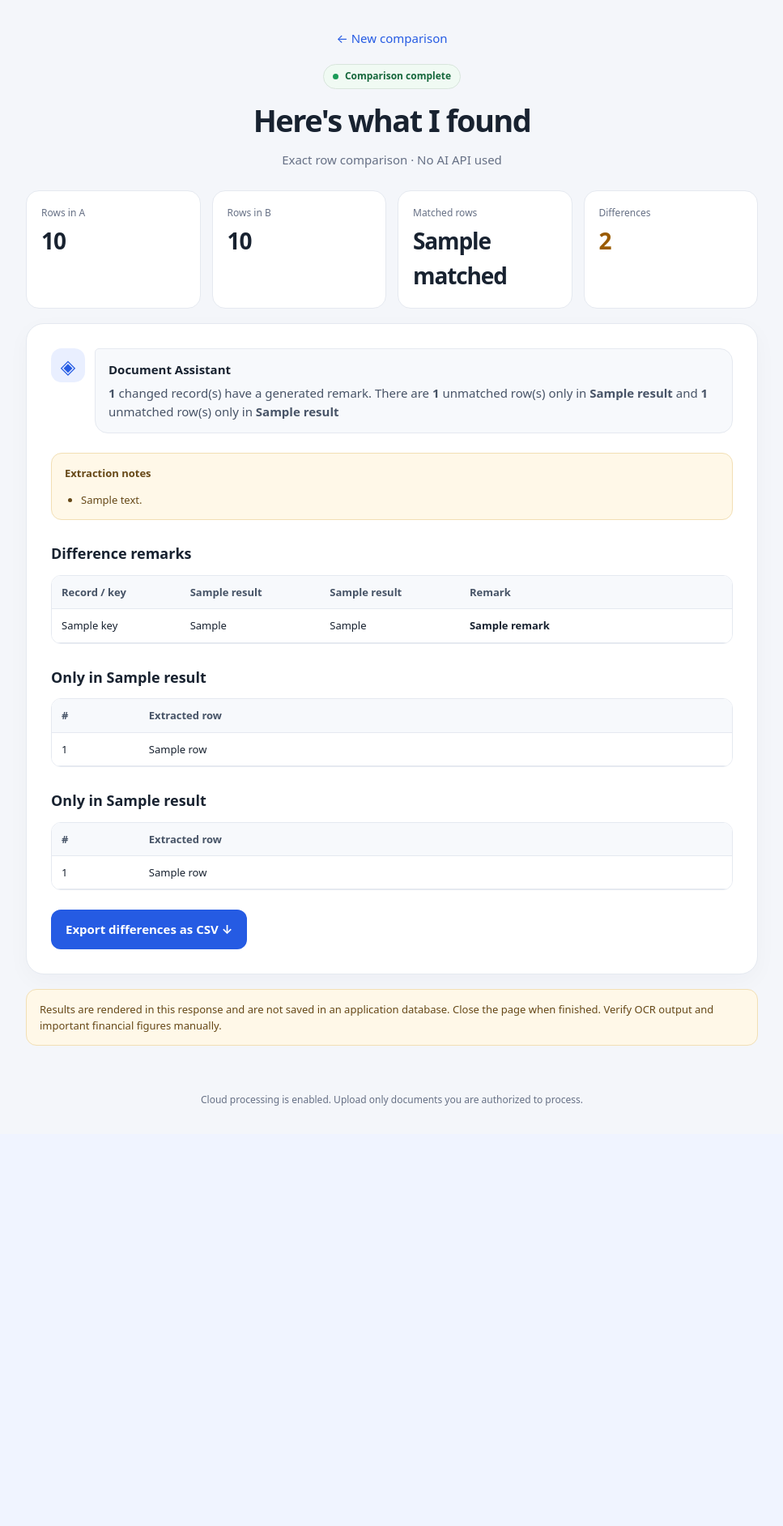
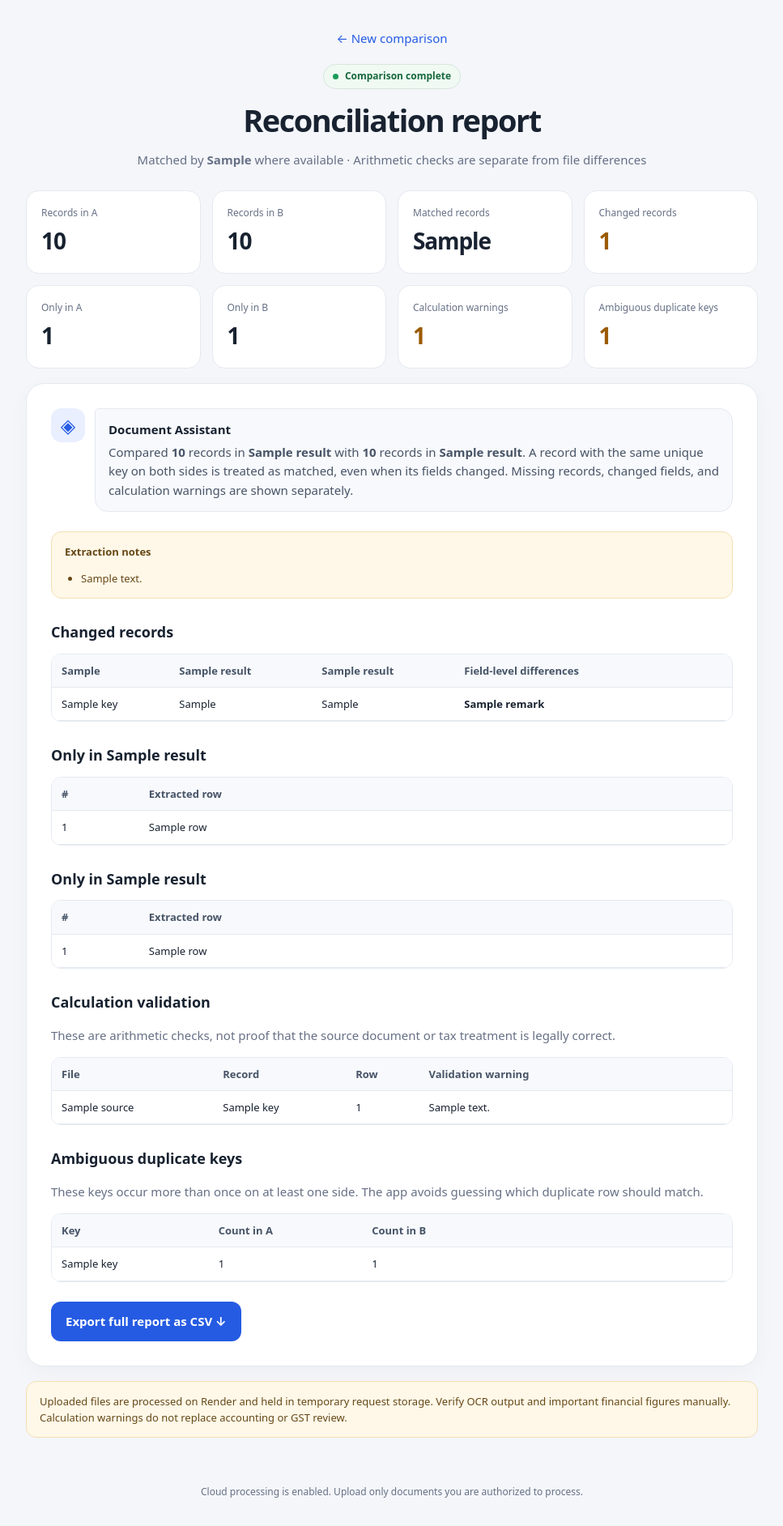
Before and after one commit to afteratim/fuzz_tsg, a Flask app: template templates/results.html in a window 1280 px wide. Shown: the part 72-1956 px from the top of the page at 81% size, without its empty margins (156-1123 px from the left). Before the commit the page ends 1437 px from the top, so only its background shows below. Run offline with Flask 3, Linux system fonts and the light colour scheme; the template is opened without the code that fills it: most values are stand-ins (such as "Sample title", 1, 10 or a date in 2020); some libraries are stand-ins or nearby versions.

Commit message:
Update results.html

```diff
--- a/templates/results.html
+++ b/templates/results.html
@@ -4,49 +4,63 @@
 <div class="results-heading">
   <a class="back-link" href="{{ url_for('index') }}">← New comparison</a>
   <div class="pill"><span class="dot"></span> Comparison complete</div>
-  <h1>Here's what I found</h1>
-  <p class="muted">Exact row comparison · No AI API used</p>
+  <h1>Reconciliation report</h1>
+  <p class="muted">Matched by <strong>{{ result.key_column }}</strong> where available · Arithmetic checks are separate from file differences</p>
 </div>
 <section class="summary-grid">
-  <article class="metric"><span>Rows in A</span><strong>{{ result.rows_a }}</strong></article>
-  <article class="metric"><span>Rows in B</span><strong>{{ result.rows_b }}</strong></article>
-  <article class="metric"><span>Matched rows</span><strong>{{ result.matched }}</strong></article>
-  <article class="metric warn"><span>Differences</span><strong>{{ result.only_a|length + result.only_b|length }}{% if result.truncated %}+{% endif %}</strong></article>
+  <article class="metric"><span>Records in A</span><strong>{{ result.rows_a }}</strong></article>
+  <article class="metric"><span>Records in B</span><strong>{{ result.rows_b }}</strong></article>
+  <article class="metric"><span>Matched records</span><strong>{{ result.matched_records }}</strong></article>
+  <article class="metric warn"><span>Changed records</span><strong>{{ result.remarks|length }}{% if result.truncated %}+{% endif %}</strong></article>
+  <article class="metric"><span>Only in A</span><strong>{{ result.only_a|length }}{% if result.truncated %}+{% endif %}</strong></article>
+  <article class="metric"><span>Only in B</span><strong>{{ result.only_b|length }}{% if result.truncated %}+{% endif %}</strong></article>
+  <article class="metric {% if result.validation_issues %}warn{% endif %}"><span>Calculation warnings</span><strong>{{ result.validation_issues|length }}{% if result.validation_truncated %}+{% endif %}</strong></article>
+  <article class="metric {% if result.duplicate_keys %}warn{% endif %}"><span>Ambiguous duplicate keys</span><strong>{{ result.duplicate_keys|length }}</strong></article>
 </section>
 <section class="chat-card">
   <div class="assistant-row">
     <div class="avatar">◈</div>
     <div class="bubble">
       <strong>Document Assistant</strong>
-      <p><b>{{ result.remarks|length }}</b> changed record(s) have a generated remark. There are <b>{{ result.unmatched_a|length }}</b> unmatched row(s) only in <b>{{ result.name_a }}</b> and <b>{{ result.unmatched_b|length }}</b> unmatched row(s) only in <b>{{ result.name_b }}</b>{% if result.truncated %}. The display is limited to 500 rows per side.{% endif %}</p>
+      <p>Compared <b>{{ result.rows_a }}</b> records in <b>{{ result.name_a }}</b> with <b>{{ result.rows_b }}</b> records in <b>{{ result.name_b }}</b>. A record with the same unique key on both sides is treated as matched, even when its fields changed. Missing records, changed fields, and calculation warnings are shown separately.</p>
     </div>
   </div>
-  {% if result.notes %}
-  <div class="notice"><strong>Extraction notes</strong><ul>{% for note in result.notes %}<li>{{ note }}</li>{% endfor %}</ul></div>
-  {% endif %}
-  <h2>Difference remarks</h2>
+  {% if result.notes %}<div class="notice"><strong>Extraction notes</strong><ul>{% for note in result.notes %}<li>{{ note }}</li>{% endfor %}</ul></div>{% endif %}
+
+  <h2>Changed records</h2>
   {% if result.remarks %}
-  <div class="table-wrap"><table><thead><tr><th>Record / key</th><th>{{ result.name_a }}</th><th>{{ result.name_b }}</th><th>Remark</th></tr></thead><tbody>
+  <div class="table-wrap"><table><thead><tr><th>{{ result.key_column }}</th><th>{{ result.name_a }}</th><th>{{ result.name_b }}</th><th>Field-level differences</th></tr></thead><tbody>
   {% for item in result.remarks %}<tr><td>{{ item.key }}</td><td>{{ item.row_a|join(" | ") }}</td><td>{{ item.row_b|join(" | ") }}</td><td><strong>{{ item.remark }}</strong></td></tr>{% endfor %}
   </tbody></table></div>
-  {% else %}<p class="empty">No changed records with a matching first-column key were found.</p>{% endif %}
+  {% else %}<p class="empty">No changed fields were found among uniquely matched records.</p>{% endif %}
+
   <h2>Only in {{ result.name_a }}</h2>
-  {% if result.unmatched_a %}
-  <div class="table-wrap"><table><thead><tr><th>#</th><th>Extracted row</th></tr></thead><tbody>
-  {% for row in result.unmatched_a %}<tr><td>{{ loop.index }}</td><td>{{ row|join(" | ") }}</td></tr>{% endfor %}
-  </tbody></table></div>
-  {% else %}<p class="empty">No unique rows found in this direction.</p>{% endif %}
+  {% if result.only_a %}<div class="table-wrap"><table><thead><tr><th>#</th><th>Extracted row</th></tr></thead><tbody>
+  {% for row in result.only_a %}<tr><td>{{ loop.index }}</td><td>{{ row|join(" | ") }}</td></tr>{% endfor %}
+  </tbody></table></div>{% else %}<p class="empty">No records were found only in this file.</p>{% endif %}
+
   <h2>Only in {{ result.name_b }}</h2>
-  {% if result.unmatched_b %}
-  <div class="table-wrap"><table><thead><tr><th>#</th><th>Extracted row</th></tr></thead><tbody>
-  {% for row in result.unmatched_b %}<tr><td>{{ loop.index }}</td><td>{{ row|join(" | ") }}</td></tr>{% endfor %}
-  </tbody></table></div>
-  {% else %}<p class="empty">No unique rows found in this direction.</p>{% endif %}
+  {% if result.only_b %}<div class="table-wrap"><table><thead><tr><th>#</th><th>Extracted row</th></tr></thead><tbody>
+  {% for row in result.only_b %}<tr><td>{{ loop.index }}</td><td>{{ row|join(" | ") }}</td></tr>{% endfor %}
+  </tbody></table></div>{% else %}<p class="empty">No records were found only in this file.</p>{% endif %}
+
+  <h2>Calculation validation</h2>
+  <p class="muted">These are arithmetic checks, not proof that the source document or tax treatment is legally correct.</p>
+  {% if result.validation_issues %}<div class="table-wrap"><table><thead><tr><th>File</th><th>Record</th><th>Row</th><th>Validation warning</th></tr></thead><tbody>
+  {% for issue in result.validation_issues %}<tr><td>{{ issue.source }}</td><td>{{ issue.key }}</td><td>{{ issue.row_number }}</td><td>{{ issue.message }}</td></tr>{% endfor %}
+  </tbody></table></div>{% if result.validation_truncated %}<p class="tiny">Only the first 500 validation warnings are shown.</p>{% endif %}
+  {% else %}<p class="empty">No arithmetic inconsistencies were detected in the supported amount columns.</p>{% endif %}
+
+  <h2>Ambiguous duplicate keys</h2>
+  {% if result.duplicate_keys %}<p class="muted">These keys occur more than once on at least one side. The app avoids guessing which duplicate row should match.</p><div class="table-wrap"><table><thead><tr><th>Key</th><th>Count in A</th><th>Count in B</th></tr></thead><tbody>
+  {% for item in result.duplicate_keys %}<tr><td>{{ item.key }}</td><td>{{ item.count_a }}</td><td>{{ item.count_b }}</td></tr>{% endfor %}
+  </tbody></table></div>{% else %}<p class="empty">No ambiguous duplicate keys were detected.</p>{% endif %}
+
   <form method="post" action="{{ url_for('export_csv') }}" class="export-form">
     <input type="hidden" name="csrf_token" value="{{ csrf_token() }}">
     <input type="hidden" name="report_json" value="{{ result|tojson|forceescape }}">
-    <button class="primary" type="submit">Export differences as CSV ↓</button>
+    <button class="primary" type="submit">Export full report as CSV ↓</button>
   </form>
 </section>
-<p class="notice">Results are rendered in this response and are not saved in an application database. Close the page when finished. Verify OCR output and important financial figures manually.</p>
+<p class="notice">Uploaded files are processed on Render and held in temporary request storage. Verify OCR output and important financial figures manually. Calculation warnings do not replace accounting or GST review.</p>
 {% endblock %}
```
